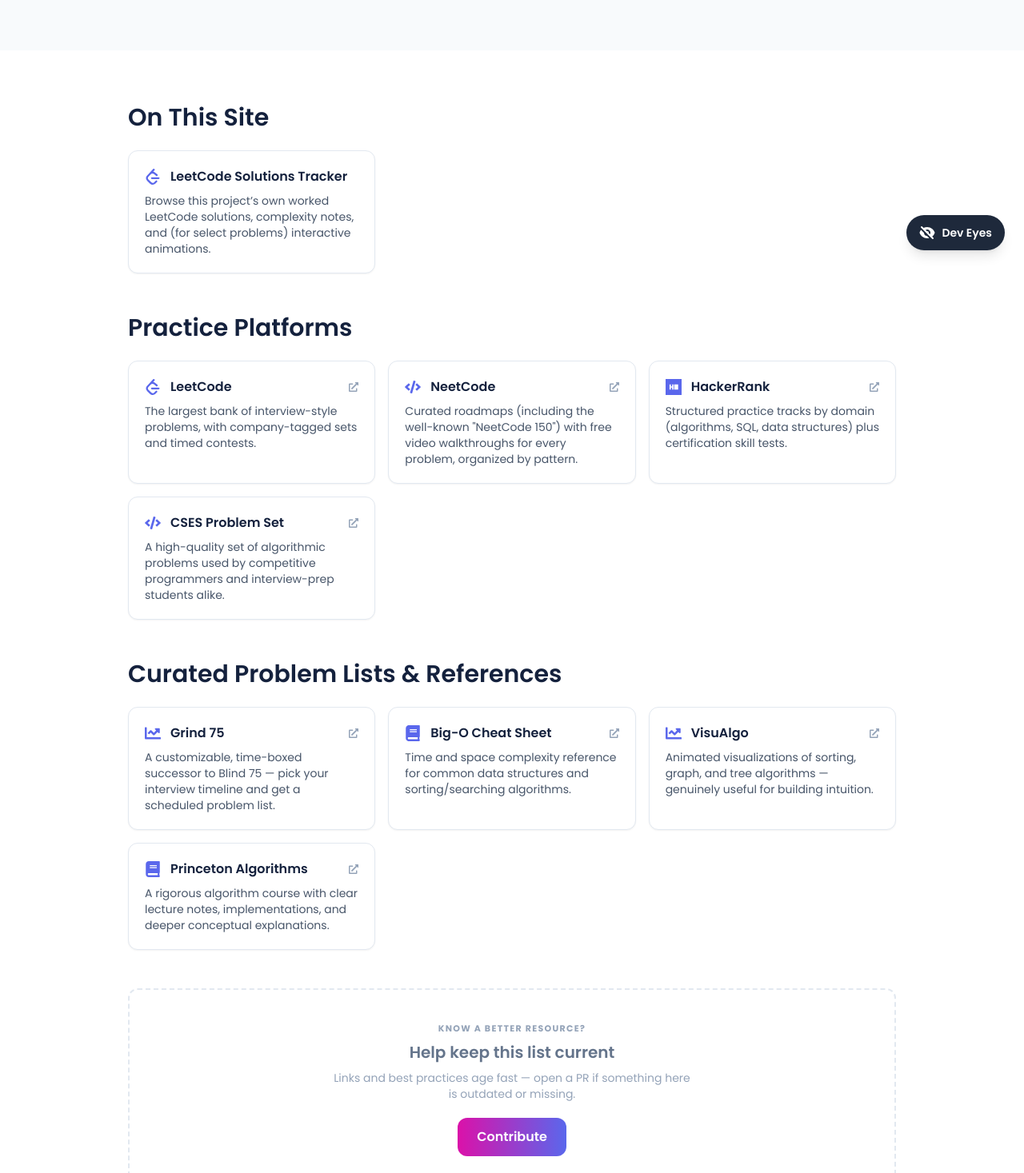
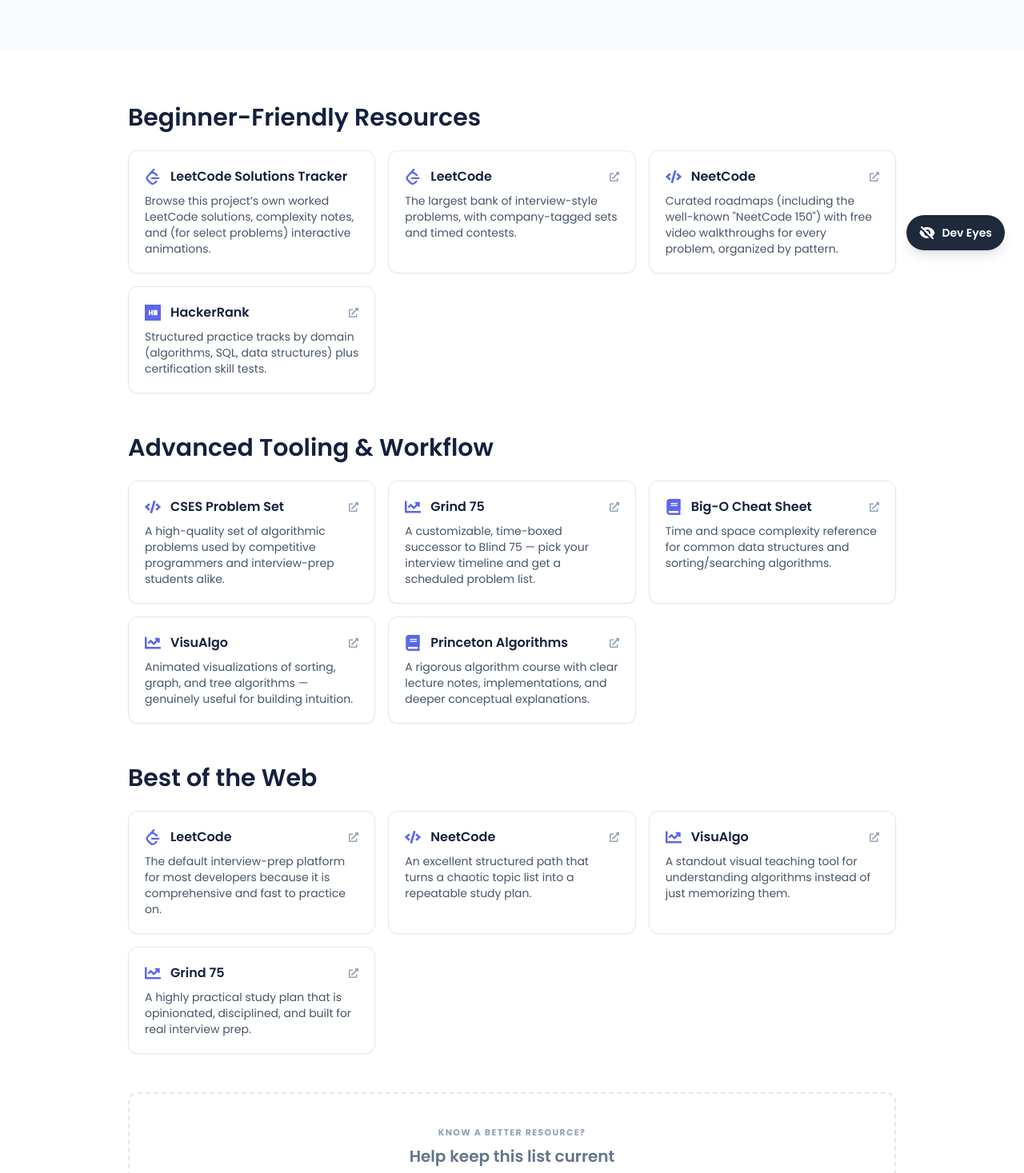
Before and after one commit to mathcodes/contentfordevelopers, a React (Create React App) app: page /dsa in a window 1280 px wide. Shown: the part 463-1930 px from the top of the page at 80% size. Built offline with nearby package versions, Linux system fonts and the light colour scheme.

Commit message:
Refine topic resource sections

```diff
--- a/src/data/resourcesData.js
+++ b/src/data/resourcesData.js
@@ -16,7 +16,7 @@
     note: "A living set of references for learning to code and staying current — from first-time HTML to full-stack fluency. Bookmark these; they're updated far more often than any book.",
     sections: [
       {
-        category: 'Start Here — Full Curricula',
+        category: 'Beginner-Friendly Resources',
         items: [
           { title: 'MDN Web Docs', url: 'https://developer.mozilla.org/', icon: SiMdnwebdocs, description: "The canonical, always-updated reference for HTML, CSS, and JavaScript — maintained by Mozilla and the broader web standards community." },
           { title: 'freeCodeCamp', url: 'https://www.freecodecamp.org/', icon: SiFreecodecamp, description: 'Free certifications covering responsive design, JavaScript algorithms, and full-stack development, with thousands of practice projects.' },
@@ -25,22 +25,26 @@
         ],
       },
       {
-        category: 'Reference & Roadmaps',
+        category: 'Advanced Tooling & Workflow',
         items: [
           { title: 'roadmap.sh', url: 'https://roadmap.sh/', icon: FaChartLine, description: 'Community-maintained visual roadmaps for frontend, backend, DevOps, and dozens of other developer paths.' },
           { title: 'JavaScript.info', url: 'https://javascript.info/', icon: SiJavascript, description: 'A deep, modern JavaScript tutorial that goes well past the basics into closures, async patterns, and the DOM.' },
           { title: 'TypeScript Handbook', url: 'https://www.typescriptlang.org/docs/handbook/intro.html', icon: SiTypescript, description: 'The official guide to TypeScript — worth a read once you outgrow plain JavaScript on any nontrivial project.' },
           { title: 'web.dev', url: 'https://web.dev/', icon: FaChartLine, description: 'Google’s browser-focused learning hub for performance, accessibility, modern APIs, and practical frontend best practices.' },
           { title: 'Node.js Docs', url: 'https://nodejs.org/en/docs/', icon: FaCode, description: 'The official Node.js documentation for runtime behavior, networking, tooling, and building real server-side apps.' },
-        ],
-      },
-      {
-        category: 'Tooling Every Developer Needs',
-        items: [
           { title: 'Pro Git (free book)', url: 'https://git-scm.com/book/en/v2', icon: SiGit, description: 'The complete, free reference for Git — from everyday commits to rebasing and internals.' },
           { title: 'GitHub Skills', url: 'https://skills.github.com/', icon: SiGithub, description: 'Short, hands-on courses that teach Git/GitHub workflows, Actions, and collaboration by doing them in real repos.' },
           { title: 'Docker Docs', url: 'https://docs.docker.com/', icon: FaTools, description: 'The canonical docs for containers, images, Compose, and shipping consistent development environments.' },
           { title: 'PostgreSQL Docs', url: 'https://www.postgresql.org/docs/', icon: FaBook, description: 'Reference-grade docs for SQL, indexing, transactions, and tuning one of the most common production databases.' },
+        ],
+      },
+      {
+        category: 'Best of the Web',
+        items: [
+          { title: 'MDN Web Docs', url: 'https://developer.mozilla.org/', icon: SiMdnwebdocs, description: 'Still the best single reference for modern browser behavior, HTML, CSS, and JavaScript.' },
+          { title: 'roadmap.sh', url: 'https://roadmap.sh/', icon: FaChartLine, description: 'A clear, opinionated map of what real developers actually learn across disciplines.' },
+          { title: 'freeCodeCamp', url: 'https://www.freecodecamp.org/', icon: SiFreecodecamp, description: 'A respected community project that balances learning depth with practical hands-on building.' },
+          { title: 'JavaScript.info', url: 'https://javascript.info/', icon: SiJavascript, description: 'One of the strongest deep-dives for understanding how JavaScript really works in practice.' },
         ],
       },
     ],
@@ -51,7 +55,7 @@
     note: 'Style guides and design-pattern references that hold up across languages. The specific rules matter less than picking one consistent standard your whole codebase follows.',
     sections: [
       {
-        category: 'Style Guides',
+        category: 'Beginner-Friendly Resources',
         items: [
           { title: 'Google Style Guides', url: 'https://google.github.io/styleguide/', icon: FaCode, description: 'Google’s public engineering style guides for JavaScript, Python, Java, C++, Go, and more — battle-tested at large scale.' },
           { title: 'Airbnb JavaScript Style Guide', url: 'https://github.com/airbnb/javascript', icon: FaCode, description: 'One of the most widely adopted JS/React style guides in the industry, with linked ESLint config.' },
@@ -60,19 +64,23 @@
         ],
       },
       {
-        category: 'Design Patterns & Refactoring',
+        category: 'Advanced Tooling & Workflow',
         items: [
           { title: 'Refactoring.Guru', url: 'https://refactoring.guru/design-patterns', icon: FaBook, description: 'Clear, illustrated explanations of the classic Gang-of-Four design patterns with examples in multiple languages.' },
           { title: "Martin Fowler's Refactoring Catalog", url: 'https://refactoring.com/catalog/', icon: FaBook, description: 'The canonical online catalog of refactoring techniques, from the author of Refactoring and Patterns of Enterprise Application Architecture.' },
           { title: 'SOLID Principles (DigitalOcean)', url: 'https://www.digitalocean.com/community/conceptual-articles/s-o-l-i-d-the-first-five-principles-of-object-oriented-design', icon: FaBook, description: 'A concise walkthrough of the five SOLID object-oriented design principles with practical examples.' },
           { title: 'Refactoring by Martin Fowler', url: 'https://martinfowler.com/books/refactoring.html', icon: FaBook, description: 'The classic book and companion writing that codified modern refactoring habits still used by experienced teams.' },
+          { title: 'Conventional Commits', url: 'https://www.conventionalcommits.org/', icon: SiGit, description: 'A lightweight commit-message convention that makes changelogs and semantic versioning automatable.' },
+          { title: 'How to Write a Git Commit Message', url: 'https://cbea.ms/git-commit/', icon: SiGit, description: 'A practical guide to writing commit messages that communicate intent, not just changes.' },
         ],
       },
       {
-        category: 'Version Control & Collaboration',
+        category: 'Best of the Web',
         items: [
-          { title: 'Conventional Commits', url: 'https://www.conventionalcommits.org/', icon: SiGit, description: 'A lightweight commit-message convention that makes changelogs and semantic versioning automatable.' },
-          { title: 'How to Write a Git Commit Message', url: 'https://cbea.ms/git-commit/', icon: SiGit, description: 'A practical guide to writing commit messages that communicate intent, not just changes.' },
+          { title: 'Google Style Guides', url: 'https://google.github.io/styleguide/', icon: FaCode, description: 'Still one of the most useful sets of default engineering standards used by major teams.' },
+          { title: 'Refactoring.Guru', url: 'https://refactoring.guru/design-patterns', icon: FaBook, description: 'A favorite resource for learning patterns and code smells in a way that feels practical and visual.' },
+          { title: 'Conventional Commits', url: 'https://www.conventionalcommits.org/', icon: SiGit, description: 'A small convention that dramatically improves team communication and release hygiene.' },
+          { title: 'Google Engineering Practices', url: 'https://google.github.io/eng-practices/review/', icon: FaTools, description: 'A strong, opinionated example of how mature engineering organizations review and ship code.' },
         ],
       },
     ],
@@ -83,29 +91,32 @@
     note: "React, Vue, and Angular remain the three big frontend frameworks in 2026; React 19's compiler and Angular's zoneless signals-based reactivity are the notable recent shifts. On the backend, Django and Spring Boot remain the dominant batteries-included choices for Python and Java.",
     sections: [
       {
-        category: 'Frontend Frameworks',
+        category: 'Beginner-Friendly Resources',
         items: [
           { title: 'React', url: 'https://react.dev/', icon: SiReact, description: 'Official docs for React 19 — component architecture, hooks, Server Components, and the new React Compiler.' },
           { title: 'Vue.js', url: 'https://vuejs.org/', icon: SiVuedotjs, description: 'Known for a gentle learning curve and less boilerplate than React or Angular, with first-class TypeScript support.' },
           { title: 'Angular', url: 'https://angular.dev/', icon: SiAngular, description: 'A full, opinionated framework favored for large enterprise apps — now built around Signals and zoneless change detection.' },
           { title: 'Svelte', url: 'https://svelte.dev/', icon: SiSvelte, description: 'A compiler-first alternative that ships little to no runtime framework code to the browser.' },
           { title: 'Next.js', url: 'https://nextjs.org/docs', icon: SiNextdotjs, description: 'The most popular React meta-framework, adding routing, server rendering, and API routes on top of React.' },
-          { title: 'Vite', url: 'https://vite.dev/', icon: FaTools, description: 'A fast default build tool for modern frontends with excellent DX for React, Vue, and TypeScript projects.' },
         ],
       },
       {
-        category: 'Backend Frameworks',
+        category: 'Advanced Tooling & Workflow',
         items: [
           { title: 'Django', url: 'https://docs.djangoproject.com/', icon: SiDjango, description: "Python's batteries-included web framework — ORM, admin panel, and auth built in, favored for rapid, secure development." },
           { title: 'Spring Boot', url: 'https://spring.io/projects/spring-boot', icon: SiSpring, description: 'The standard for Java backends; simplifies Spring configuration and integrates with a huge library ecosystem.' },
           { title: 'Spring Guides', url: 'https://spring.io/guides', icon: SiSpring, description: 'Small, task-based tutorials that walk through real application patterns from database access to messaging and security.' },
+          { title: 'Vite', url: 'https://vite.dev/', icon: FaTools, description: 'A fast default build tool for modern frontends with excellent DX for React, Vue, and TypeScript projects.' },
+          { title: 'TanStack Query', url: 'https://tanstack.com/query/latest', icon: FaTools, description: 'A widely adopted data-fetching and caching layer that makes async state simpler and more predictable.' },
         ],
       },
       {
-        category: 'Choosing & Comparing',
+        category: 'Best of the Web',
         items: [
-          { title: 'State of JS Survey', url: 'https://stateofjs.com/', icon: FaChartLine, description: 'Annual survey data on real-world framework and library adoption, satisfaction, and trends across the JS ecosystem.' },
-          { title: 'TanStack Query', url: 'https://tanstack.com/query/latest', icon: FaTools, description: 'A widely adopted data-fetching and caching layer that makes async state simpler and more predictable.' },
+          { title: 'React', url: 'https://react.dev/', icon: SiReact, description: 'The default choice for many teams and still the best place to start when you want modern frontend patterns.' },
+          { title: 'Next.js', url: 'https://nextjs.org/docs', icon: SiNextdotjs, description: 'The most opinionated and practical framework for shipping production-grade React apps without reinventing the stack.' },
+          { title: 'Django', url: 'https://docs.djangoproject.com/', icon: SiDjango, description: 'A proven backend choice when you want secure, batteries-included tooling and rapid product iteration.' },
+          { title: 'State of JS Survey', url: 'https://stateofjs.com/', icon: FaChartLine, description: 'A practical snapshot of what the ecosystem actually values, uses, and is moving toward.' },
         ],
       },
     ],
@@ -116,7 +127,7 @@
     note: 'WCAG 2.2 is the current, legally-referenced standard (it maps to ISO/IEC 40500:2025); WCAG 3.0 is still in draft. Automated tools catch roughly a third of issues at best — pair them with manual keyboard and screen-reader testing.',
     sections: [
       {
-        category: 'Standards',
+        category: 'Beginner-Friendly Resources',
         items: [
           { title: 'WCAG 2.2 (W3C)', url: 'https://www.w3.org/TR/WCAG22/', icon: SiW3C, description: 'The official Web Content Accessibility Guidelines — 13 guidelines under 4 principles: perceivable, operable, understandable, robust.' },
           { title: 'ARIA Authoring Practices Guide', url: 'https://www.w3.org/WAI/ARIA/apg/', icon: SiW3C, description: "W3C's reference implementations for accessible UI patterns — dialogs, menus, tabs, comboboxes — with correct ARIA and keyboard behavior." },
@@ -125,19 +136,23 @@
         ],
       },
       {
-        category: 'Practical Guides & Checklists',
+        category: 'Advanced Tooling & Workflow',
         items: [
           { title: 'The A11Y Project Checklist', url: 'https://www.a11yproject.com/checklist/', icon: FaUniversalAccess, description: 'A community-driven, plain-language checklist for shipping accessible sites, organized by what to check.' },
           { title: 'WebAIM', url: 'https://webaim.org/', icon: FaWheelchair, description: 'Articles, the WAVE evaluation tool, and the annual "WebAIM Million" report auditing accessibility across the top million sites.' },
           { title: 'Inclusive Components', url: 'https://inclusive-components.design/', icon: FaBook, description: 'Heydon Pickering’s deep-dive build-alongs for accessible UI components, pattern by pattern.' },
           { title: 'Accessibility Insights', url: 'https://accessibilityinsights.io/', icon: FaTools, description: 'Microsoft’s free tool for scanning sites for common issues and checking real accessibility quality.' },
+          { title: 'axe DevTools', url: 'https://www.deque.com/axe/devtools/', icon: FaTools, description: 'A widely-used automated accessibility testing browser extension and CI tool from Deque.' },
+          { title: 'WAVE', url: 'https://wave.webaim.org/', icon: FaWheelchair, description: 'A fast accessibility checker that highlights common issues directly in the rendered page.' },
         ],
       },
       {
-        category: 'Testing Tools',
+        category: 'Best of the Web',
         items: [
-          { title: 'axe DevTools', url: 'https://www.deque.com/axe/devtools/', icon: FaTools, description: 'A widely-used automated accessibility testing browser extension and CI tool from Deque.' },
-          { title: 'WAVE', url: 'https://wave.webaim.org/', icon: FaWheelchair, description: 'A fast accessibility checker that highlights common issues directly in the rendered page.' },
+          { title: 'WCAG 2.2', url: 'https://www.w3.org/TR/WCAG22/', icon: SiW3C, description: 'The authoritative accessibility standard that defines what accessible web experiences should look like.' },
+          { title: 'The A11Y Project', url: 'https://www.a11yproject.com/', icon: FaUniversalAccess, description: 'A practical, human-readable source for everyday accessibility decisions and patterns.' },
+          { title: 'WebAIM', url: 'https://webaim.org/', icon: FaWheelchair, description: 'One of the strongest real-world accessibility resources for both learning and auditing.' },
+          { title: 'axe DevTools', url: 'https://www.deque.com/axe/devtools/', icon: FaTools, description: 'A top-tier automated testing tool for catching issues early in the design and QA loop.' },
         ],
       },
     ],
@@ -148,27 +163,31 @@
     note: 'Structured problem sets (a curated 75–150, not a random 500) plus spaced repetition consistently beat unstructured grinding. This site’s own LeetCode tracker below is a good place to log your own progress.',
     sections: [
       {
-        category: 'On This Site',
+        category: 'Beginner-Friendly Resources',
         items: [
           { title: 'LeetCode Solutions Tracker', url: '/leetcode', icon: SiLeetcode, description: 'Browse this project’s own worked LeetCode solutions, complexity notes, and (for select problems) interactive animations.', internal: true },
+          { title: 'LeetCode', url: 'https://leetcode.com/', icon: SiLeetcode, description: 'The largest bank of interview-style problems, with company-tagged sets and timed contests.' },
+          { title: 'NeetCode', url: 'https://neetcode.io/', icon: FaCode, description: 'Curated roadmaps (including the well-known "NeetCode 150") with free video walkthroughs for every problem, organized by pattern.' },
+          { title: 'HackerRank', url: 'https://www.hackerrank.com/', icon: SiHackerrank, description: 'Structured practice tracks by domain (algorithms, SQL, data structures) plus certification skill tests.' },
         ],
       },
       {
-        category: 'Practice Platforms',
+        category: 'Advanced Tooling & Workflow',
         items: [
-          { title: 'LeetCode', url: 'https://leetcode.com/', icon: SiLeetcode, description: 'The largest bank of interview-style problems, with company-tagged sets and timed contests.' },
-          { title: 'NeetCode', url: 'https://neetcode.io/', icon: FaCode, description: 'Curated roadmaps (including the well-known "NeetCode 150") with free video walkthroughs for every problem, organized by pattern.' },
-          { title: 'HackerRank', url: 'https://www.hackerrank.com/', icon: SiHackerrank, description: 'Structured practice tracks by domain (algorithms, SQL, data structures) plus certification skill tests.' },
           { title: 'CSES Problem Set', url: 'https://cses.fi/problemset/', icon: FaCode, description: 'A high-quality set of algorithmic problems used by competitive programmers and interview-prep students alike.' },
-        ],
-      },
-      {
-        category: 'Curated Problem Lists & References',
-        items: [
           { title: 'Grind 75', url: 'https://www.techinterviewhandbook.org/grind75', icon: FaChartLine, description: 'A customizable, time-boxed successor to Blind 75 — pick your interview timeline and get a scheduled problem list.' },
           { title: 'Big-O Cheat Sheet', url: 'https://www.bigocheatsheet.com/', icon: FaBook, description: 'Time and space complexity reference for common data structures and sorting/searching algorithms.' },
           { title: 'VisuAlgo', url: 'https://visualgo.net/', icon: FaChartLine, description: 'Animated visualizations of sorting, graph, and tree algorithms — genuinely useful for building intuition.' },
           { title: 'Princeton Algorithms', url: 'https://algs4.cs.princeton.edu/home/', icon: FaBook, description: 'A rigorous algorithm course with clear lecture notes, implementations, and deeper conceptual explanations.' },
+        ],
+      },
+      {
+        category: 'Best of the Web',
+        items: [
+          { title: 'LeetCode', url: 'https://leetcode.com/', icon: SiLeetcode, description: 'The default interview-prep platform for most developers because it is comprehensive and fast to practice on.' },
+          { title: 'NeetCode', url: 'https://neetcode.io/', icon: FaCode, description: 'An excellent structured path that turns a chaotic topic list into a repeatable study plan.' },
+          { title: 'VisuAlgo', url: 'https://visualgo.net/', icon: FaChartLine, description: 'A standout visual teaching tool for understanding algorithms instead of just memorizing them.' },
+          { title: 'Grind 75', url: 'https://www.techinterviewhandbook.org/grind75', icon: FaChartLine, description: 'A highly practical study plan that is opinionated, disciplined, and built for real interview prep.' },
         ],
       },
     ],
@@ -179,28 +198,32 @@
     note: "The practical AI-engineering skill in 2026 isn't just prompting anymore — it's supervised, agentic development: giving models clear specs and tool access, then reviewing their work, rather than accepting output unread.",
     sections: [
       {
-        category: 'Prompt Engineering & Building With LLMs',
+        category: 'Beginner-Friendly Resources',
         items: [
           { title: "Anthropic's Prompt Engineering Guide", url: 'https://platform.claude.com/docs/en/build-with-claude/prompt-engineering/overview', icon: FaRobot, description: 'Official, hands-on guidance for structuring prompts for Claude — role assignment, chain-of-thought, XML tags, and examples.' },
           { title: "OpenAI's Prompt Engineering Guide", url: 'https://platform.openai.com/docs/guides/prompt-engineering', icon: SiOpenai, description: 'OpenAI’s official best practices for prompting GPT models via the API.' },
           { title: 'Google AI / Gemini Prompting Guide', url: 'https://ai.google.dev/gemini-api/docs/prompting-strategies', icon: SiGoogle, description: "Google's official prompting strategies for the Gemini API." },
-          { title: 'OpenAI Cookbook', url: 'https://cookbook.openai.com/', icon: FaRobot, description: 'Hands-on examples for tool calling, evaluation, and production patterns that help teams ship real AI features.' },
+          { title: "Google's Machine Learning Crash Course", url: 'https://developers.google.com/machine-learning/crash-course', icon: SiGoogle, description: 'A free, practical introduction to ML concepts and TensorFlow, built for working developers rather than researchers.' },
         ],
       },
       {
-        category: 'Ethics, Safety & Governance',
+        category: 'Advanced Tooling & Workflow',
         items: [
+          { title: 'OpenAI Cookbook', url: 'https://cookbook.openai.com/', icon: FaRobot, description: 'Hands-on examples for tool calling, evaluation, and production patterns that help teams ship real AI features.' },
           { title: 'NIST AI Risk Management Framework', url: 'https://www.nist.gov/itl/ai-risk-management-framework', icon: FaBalanceScale, description: 'A US federal framework for identifying and managing risk across the AI system lifecycle — a common reference point for AI governance.' },
           { title: "Anthropic's Responsible Scaling Policy", url: 'https://www.anthropic.com/rsp', icon: FaBalanceScale, description: "Anthropic's public framework for how it evaluates and limits catastrophic risk as AI models scale in capability." },
           { title: 'OpenAI Model Spec', url: 'https://openai.com/index/introducing-the-openai-model-spec/', icon: FaBalanceScale, description: 'A useful look at how model behavior is shaped, constrained, and aligned in practice.' },
+          { title: 'Practical Deep Learning (fast.ai)', url: 'https://course.fast.ai/', icon: SiPython, description: 'A free, code-first deep learning course that gets you training real models early rather than front-loading theory.' },
+          { title: 'Deep Learning AI', url: 'https://www.deeplearning.ai/', icon: FaRobot, description: 'Short, practical courses and tutorials from one of the best-known ML education providers in the industry.' },
         ],
       },
       {
-        category: 'Learning ML Fundamentals',
+        category: 'Best of the Web',
         items: [
-          { title: "Google's Machine Learning Crash Course", url: 'https://developers.google.com/machine-learning/crash-course', icon: SiGoogle, description: 'A free, practical introduction to ML concepts and TensorFlow, built for working developers rather than researchers.' },
-          { title: 'Practical Deep Learning (fast.ai)', url: 'https://course.fast.ai/', icon: SiPython, description: 'A free, code-first deep learning course that gets you training real models early rather than front-loading theory.' },
-          { title: 'Deep Learning AI', url: 'https://www.deeplearning.ai/', icon: FaRobot, description: 'Short, practical courses and tutorials from one of the best-known ML education providers in the industry.' },
+          { title: "Anthropic's Prompt Engineering Guide", url: 'https://platform.claude.com/docs/en/build-with-claude/prompt-engineering/overview', icon: FaRobot, description: 'A practical, clear introduction to prompting with real-world examples and structure-heavy guidance.' },
+          { title: 'OpenAI Cookbook', url: 'https://cookbook.openai.com/', icon: FaRobot, description: 'A standout resource for production-facing AI patterns like tool use, retrieval, and orchestration.' },
+          { title: "Google's Machine Learning Crash Course", url: 'https://developers.google.com/machine-learning/crash-course', icon: SiGoogle, description: 'One of the best beginner-friendly ML references if you want conceptual understanding without a PhD.' },
+          { title: 'NIST AI Risk Management Framework', url: 'https://www.nist.gov/itl/ai-risk-management-framework', icon: FaBalanceScale, description: 'A strong governance reference for teams building AI systems responsibly and at scale.' },
         ],
       },
     ],
```
